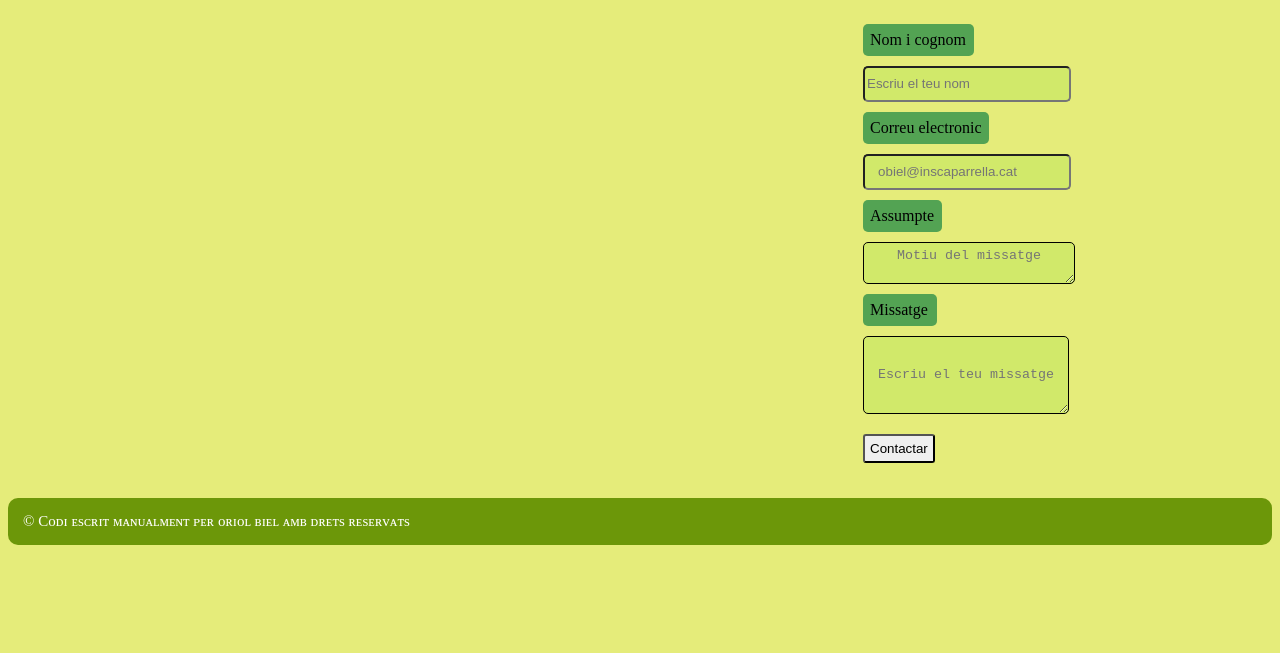
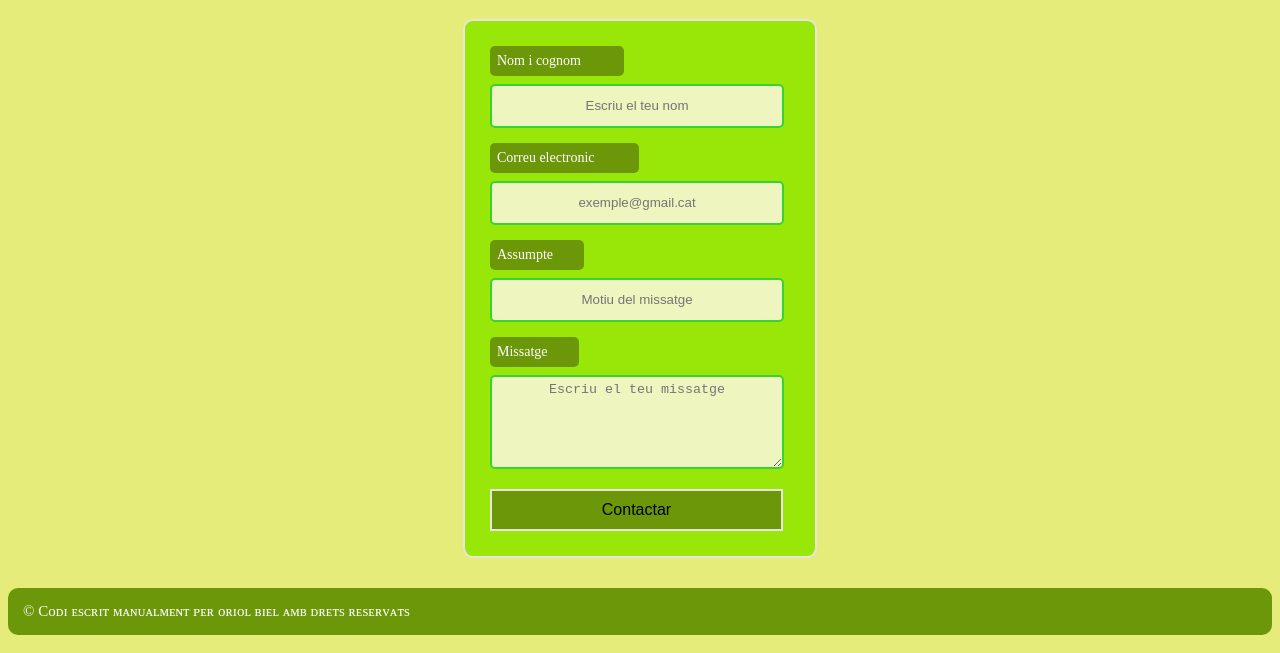
Before and after one commit to w1achov3/HTML, a plain HTML site: page pages/contacta.html in a window 1280 px wide. Shown: the part 147-800 px from the top of the page. Drawn offline with Linux system fonts and the light colour scheme.

Commit message:
Add files via upload

```diff
--- a/css/style.css
+++ b/css/style.css
@@ -204,88 +204,113 @@ td {
 }
 
 .formulari {
-	padding: 5px;
-	margin-left:850px;
-
+    background-color: rgb(153, 231, 9);
+    border: 2px solid #ebe2e2;
+    border-radius: 10px;
+    padding: 25px;
+    width: 300px;
+    margin: 0 auto;
 }
 
 .label-nom {
     display: block;
     padding: 7px;
-	background-color: rgb(83, 163, 83);
-	width: 97px;
+    background-color: #6c9709;
+    color: white;
+    width: 120px;
     border-radius: 5px;
+    font-size: 14px;
 }
+
 .label-gmail {
-	margin-top: 10px;
+    margin-top: 15px;
     padding: 7px;
     display: block;
-	background-color: rgb(83, 163, 83);
-	width: 112px;
+    background-color: #6c9709;
+    color: white;
+    width: 135px;
     border-radius: 5px;
+    font-size: 14px;
+}
 
+.label-assumpte {
+    margin-top: 15px;
+    display: block;
+    background-color: #6c9709;
+    color: white;
+    border-radius: 5px;
+    width: 80px;
+    padding: 7px;
+    font-size: 14px;
 }
+
 .label-missatge {
-	margin-top: 10px;
+    margin-top: 15px;
     display: block;
     padding: 7px;
-	background-color: rgb(83, 163, 83);
-	width: 60px;
+    background-color: #6c9709;
+    color: white;
+    width: 75px;
     border-radius: 5px;
+    font-size: 14px;
+}
 
+.input-nom {
+    margin-top: 8px;
+    background-color: rgb(238, 245, 190);
+    width: 280px;
+    height: 30px;
+    padding: 5px;
+    border: 2px solid #38d332;
+    border-radius: 5px;
+	text-align: center;
+}
 
+.input-mail {
+    margin-top: 8px;
+    background-color: rgb(238, 245, 190);
+    width: 280px;
+    height: 30px;
+    padding: 5px;
+    border: 2px solid #38d332;
+    border-radius: 5px;
+	text-align: center;
 }
+
 .input-assumpte {
-	margin-top: 10px;
+    margin-top: 8px;
     display: block;
     padding: 5px;
-	margin-bottom: 10px;
-	background-color: rgba(209, 233, 105, 0.938);
-	border-color: black;
-	width: 200px;
-	text-align: center;
-	align-items: center;
+    background-color: rgb(238, 245, 190);
+    border: 2px solid #38d332;
+    width: 280px;
     height: 30px;
     border-radius: 5px;
+	text-align: center;
+}
 
-}
-.label-assumpte {
-	margin-top: 10px;
-	display: block;
-	background-color: rgb(83, 163, 83);
-	border-radius: 5px;
-	width: 65px;
-	padding: 7px;
-}
-.input-nom {
-	margin-top: 10px;
-	background-color: rgba(209, 233, 105, 0.938);
-	width: 200px;
-	height: 30px;
-	border-radius: 5px;
-}
-.input-mail {
-	margin-top: 10px;
-	background-color: rgba(209, 233, 105, 0.938);
-	width: 200px;
-	height: 30px;
-	border-radius: 5px;
-}
 .input-missatge {
-	margin-top: 10px;
-	background-color: rgba(209, 233, 105, 0.938);
-	width: 200px;
-	height: 40px;
-	align-content: center;
-	text-align: center;
-	border-color: black;
+    margin-top: 8px;
+    background-color: rgb(238, 245, 190);
+    width: 280px;
+    height: 80px;
+    padding: 5px;
+    border: 2px solid #38d332;
     border-radius: 5px;
     display: block;
-	height: 72px;
+	text-align: center;
 }
+
 .boto {
-	border-radius: 3px;
-	padding: 5px;
-	margin-top:20px;
-	border-color: black;
+    padding: 10px;
+    margin-top: 20px;
+    width: 293px;
+    border: 2px solid #ebe2e2;
+    background-color: #6c9709;
+    color: black;
+    font-size: 16px;
 }
+
+.boto:hover {
+    background-color: #22e44c;
+}
--- a/pages/contacta.html
+++ b/pages/contacta.html
@@ -32,10 +32,10 @@
     <input class="input-nom" type="text" id="nom" name="nom" placeholder="Escriu el teu nom">
 
     <label class="label-gmail" for="email">Correu electronic</label>
-    <input class="input-mail" type="email" id="email" name="email" placeholder="   obiel@inscaparrella.cat ">
+    <input class="input-mail" type="email" id="email" name="email" placeholder="exemple@gmail.cat">
 
     <label class="label-assumpte" for="email">Assumpte</label>
-    <textarea class="input-assumpte" id="missatge" name="missatge" placeholder="Motiu del missatge"></textarea>
+    <input class="input-assumpte" id="missatge" name="missatge" placeholder="Motiu del missatge"></input>
 
     <label class="label-missatge" for="missatge">Missatge</label>
     <textarea class="input-missatge" id="missatge" name="missatge" placeholder="Escriu el teu missatge"></textarea>
```
Lines whose indentation alone changed are shown as unchanged.
